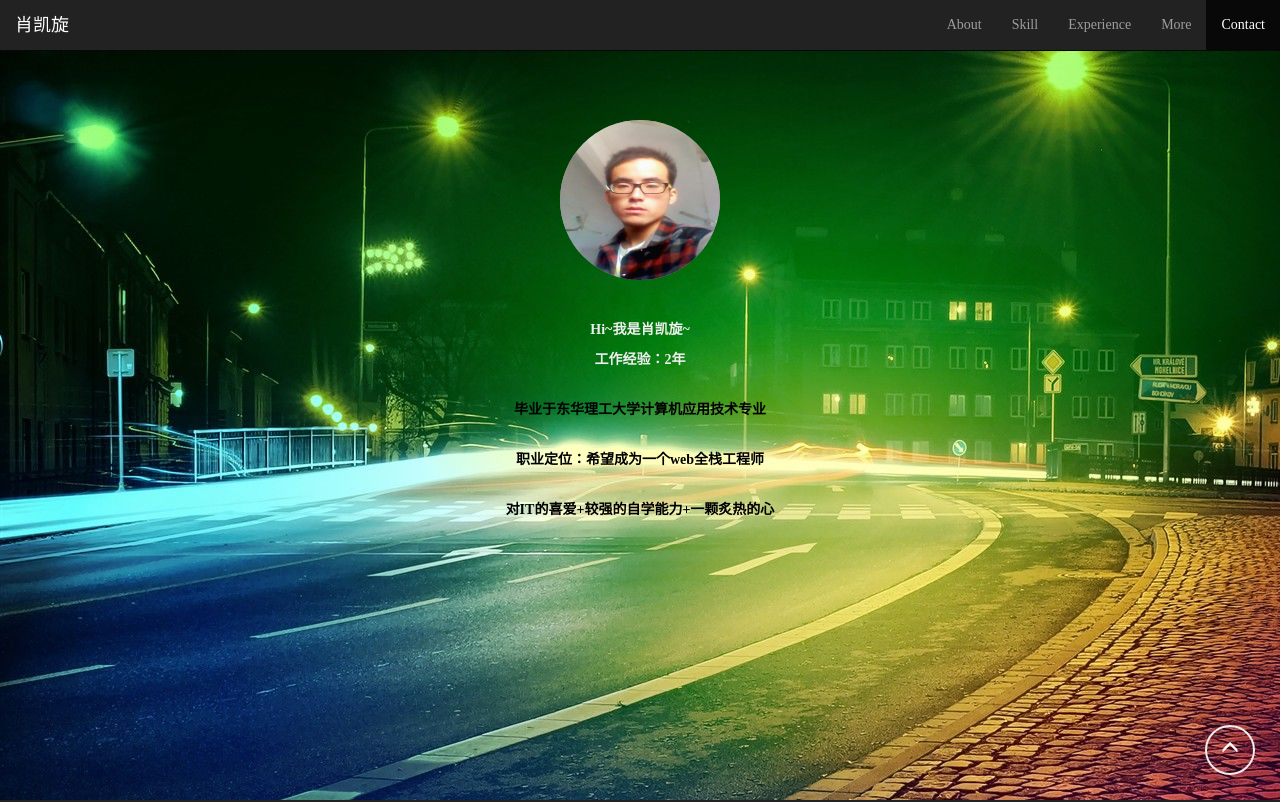
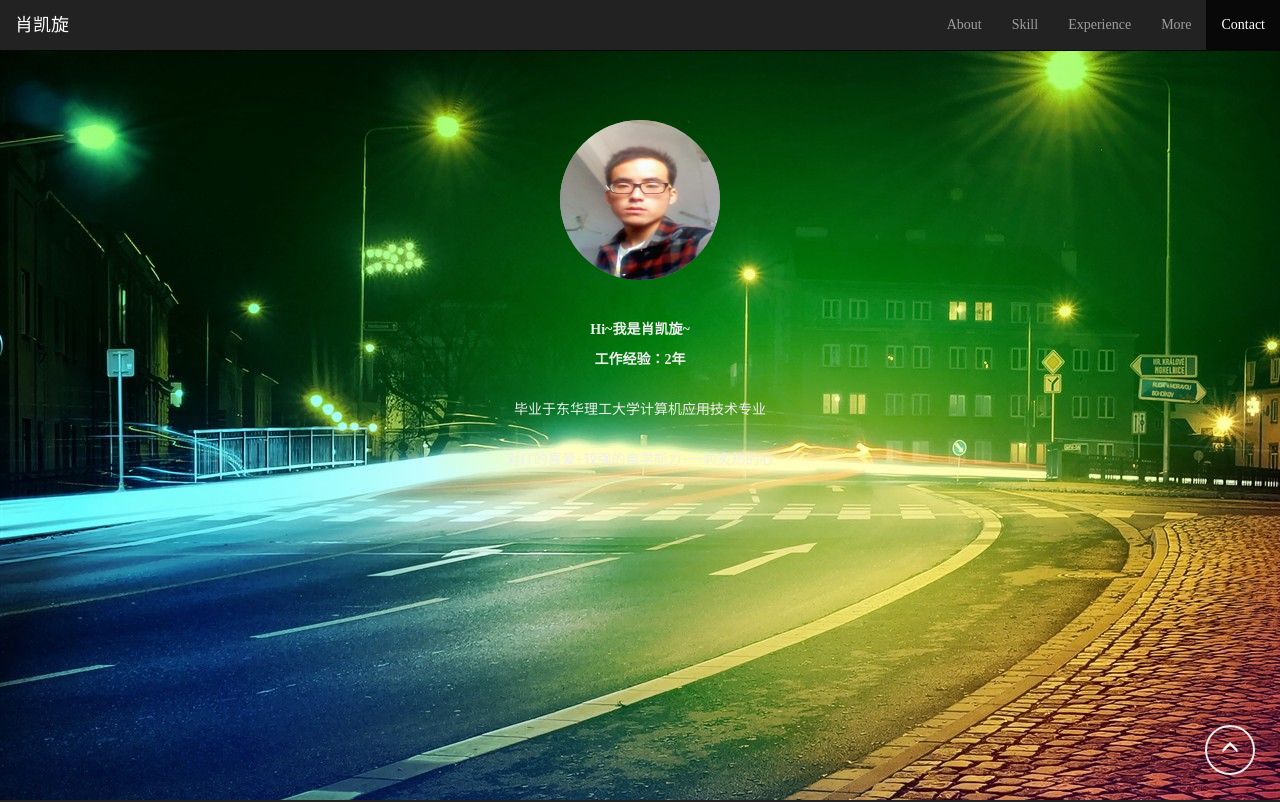
Before and after one commit to calmheaded/jianli, a plain HTML site: page index.html in a window 1280 px wide. Shown: the top 802 px of the page. Drawn offline with nearby package versions, Linux system fonts and the light colour scheme.

Commit message:
Update index.html

```diff
--- a/index.html
+++ b/index.html
@@ -54,9 +54,9 @@
             <article style="text-align: center">
                 <p class="animated slideInLeft " style=" font-weight:bold;" ><br/>Hi~我是肖凯旋~ </p>
 				<p class="animated slideInLeft"style=" font-weight:bold;">工作经验：2年</p><br/>
-                <p class="animated slideInRight"style="color: black; font-weight:bold;">毕业于东华理工大学计算机应用技术专业</p><br/>
-                <p class="animated slideInLeft"style="color: black; font-weight:bold;">职业定位：希望成为一个web全栈工程师</p><br/>
-                <p class="animated slideInRight"style="color: black; font-weight:bold;">对IT的喜爱+较强的自学能力+一颗炙热的心</p><br/>
+                <p class="animated slideInRight">毕业于东华理工大学计算机应用技术专业</p><br/>
+                <p class="animated slideInLeft>职业定位：希望成为一个web全栈工程师</p><br/>
+                <p class="animated slideInRight>对IT的喜爱+较强的自学能力+一颗炙热的心</p><br/>
 
             </article>
         </div>
```
